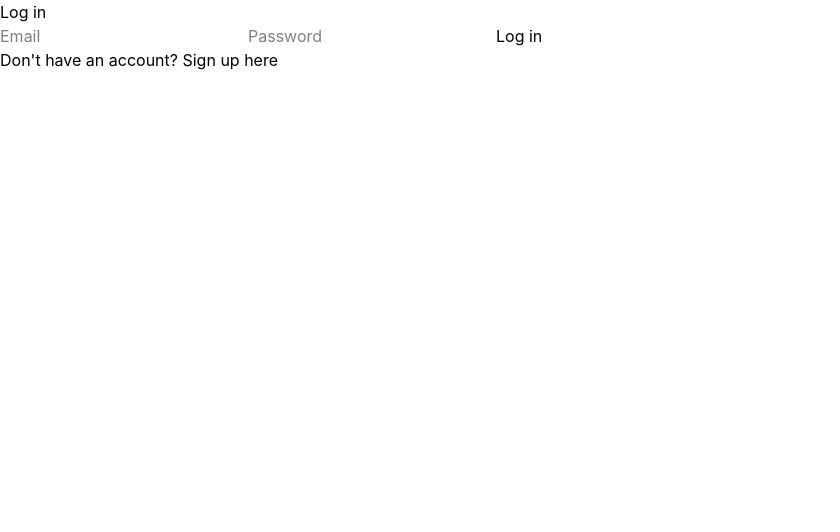
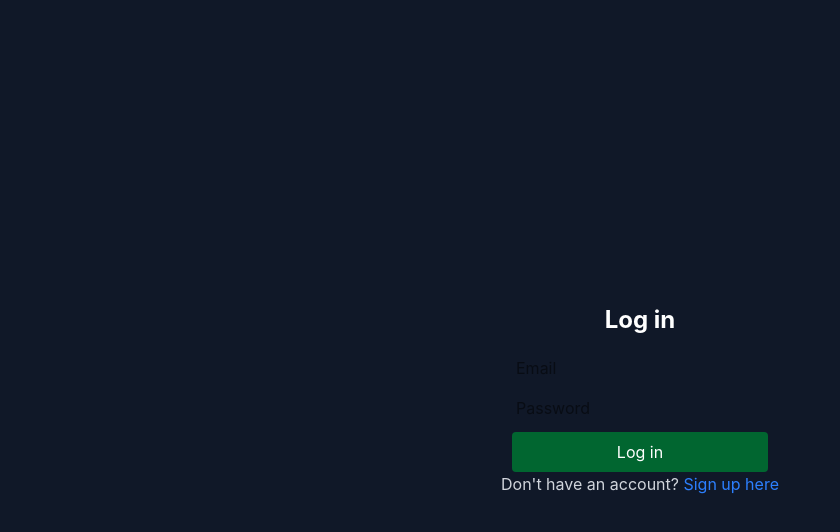
Before and after one commit to Nocaxe/modMates, a React (Vite) app in the folder frontend/: page / in a window 1280 px wide. Shown: the top 532 px of the page, without its empty margins (0-840 px from the left). Built offline with nearby package versions, Linux system fonts and the light colour scheme; no server answers.

Commit message:
Style log in and main page

```diff
--- a/frontend/index.html
+++ b/frontend/index.html
@@ -6,7 +6,7 @@
     <meta name="viewport" content="width=device-width, initial-scale=1.0" />
     <title>frontend</title>
   </head>
-  <body>
+  <body class="min-h-screen bg-gray-900">
     <div id="root"></div>
     <script type="module" src="/src/main.tsx"></script>
   </body>
--- a/frontend/src/App.tsx
+++ b/frontend/src/App.tsx
@@ -10,9 +10,15 @@ function AppContent() {
 
   return (
     <div>
-      <p>Logged in as {session.user.email}</p>
-      <button onClick={() => void signOut()}>Sign out</button>
-      {/* TODO: rest of the app here */}
+      <div className="flex flex-row gap-4 justify-center bg-gray-800 p-4 rounded">
+        <p className="text-white py-2">Logged in as {session.user.email}</p>
+        <button onClick={() => void signOut()} className="bg-red-800 text-white py-2 px-4 rounded hover:bg-red-600">
+          Sign out
+        </button>
+      </div>
+      <div>
+        {/* TODO: rest of the app here */}
+      </div>
     </div>
   )
 }
--- a/frontend/src/components/AuthForm.tsx
+++ b/frontend/src/components/AuthForm.tsx
@@ -26,17 +26,20 @@ export function AuthForm() {
     }
 
     return (
-        <div>
-            <h1>{mode === 'login' ? 'Log in' : 'Sign up'}</h1>
-            <form onSubmit={e => void handleSubmit(e)}>
-                <input type="email" placeholder="Email" value={email} onChange={e => setEmail(e.target.value)} required />
-                <input type="password" placeholder="Password" value={password} onChange={e => setPassword(e.target.value)} required />
-                <button type="submit">{mode === 'login' ? 'Log in' : 'Sign up'}</button>
+        <div className="flex flex-col h-screen justify-center items-center">
+            <h1 className="text-2xl font-bold mb-4 text-white">{mode === 'login' ? 'Log in' : 'Sign up'}</h1>
+            <form onSubmit={e => void handleSubmit(e)} className="flex flex-col gap-2 w-64">
+                <input type="email" placeholder="Email" value={email} onChange={e => setEmail(e.target.value)} required className="rounded px-1 py-1"/>
+                <input type="password" placeholder="Password" value={password} onChange={e => setPassword(e.target.value)} required className="rounded px-1 py-1"/>
+                <button type="submit" className="bg-green-800 text-white py-2 rounded hover:bg-green-600">
+                    {mode === 'login' ? 'Log in' : 'Sign up'}
+                </button>
             </form>
-            {error && <p style={{ color: 'red' }}>{error}</p>}
-            {message && <p>{message}</p>}
-            <p>{mode === 'login' ? "Don't have an account? " : 'Already have an account? '}
-                <button onClick={() => setMode(mode === 'login' ? 'signup' : 'login')}>
+            {error && <p className="text-red-500">{error}</p>}
+            {message && <p className="text-green-500">{message}</p>}
+            <p className="text-gray-300">
+                {mode === 'login' ? "Don't have an account? " : 'Already have an account? '}
+                <button onClick={() => setMode(mode === 'login' ? 'signup' : 'login')} className="text-blue-500 hover:underline">
                     {mode === 'login' ? 'Sign up here' : 'Log in here'}
                 </button>
             </p>
```
